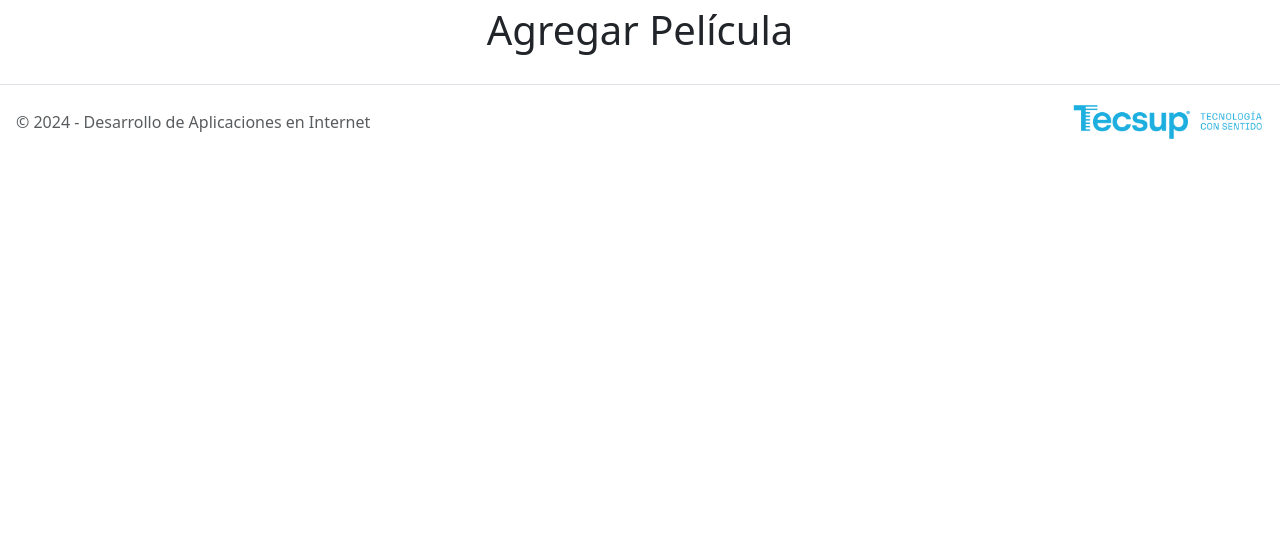
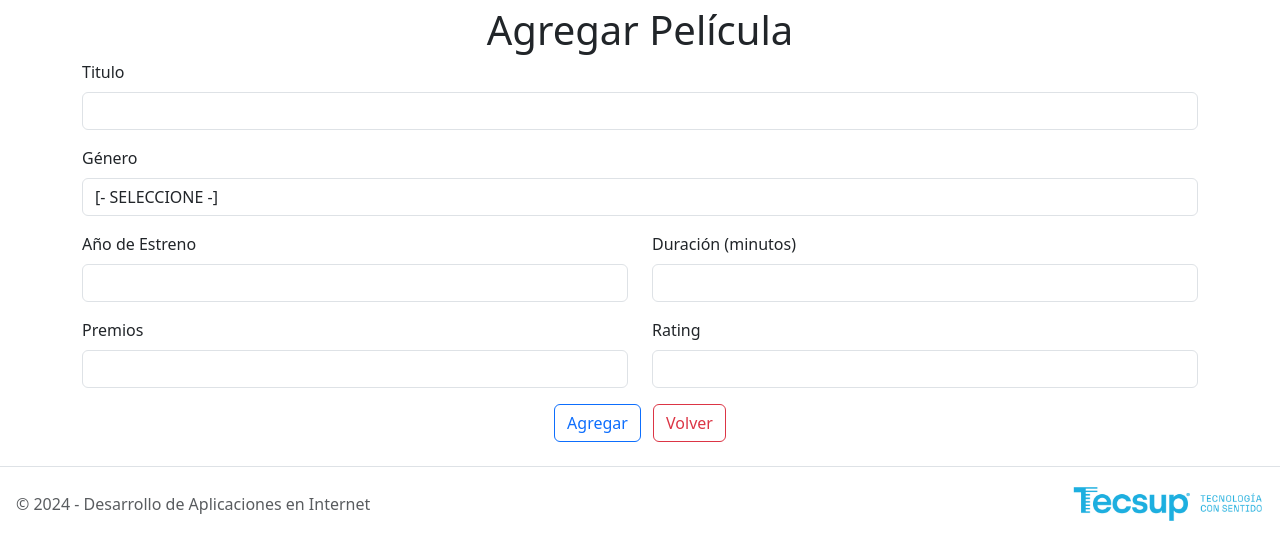
Before and after one commit to pvergel-tecsup/lab06b, a PHP site: page /movie_new.php in a window 1280 px wide. Shown: the part 57-617 px from the top of the page. Run offline with PHP 8.4, Linux system fonts and the light colour scheme.

Commit message:
POO y HTML para agregar

```diff
--- a/model/Genre.php
+++ b/model/Genre.php
@@ -3,6 +3,12 @@ class Genre
 {
     private $_genreId;
     private $_name;
+
+    public function __construct($genreId, $name)
+    {
+        $this->_genreId = $genreId;
+        $this->_name = $name;
+    }
 
     // GETTERS
     public function getGenreId()
--- a/movie_new.php
+++ b/movie_new.php
@@ -2,6 +2,48 @@
 require_once('./layout/header.php');
 ?>
 <div class="fs-1 text-center">Agregar Película</div>
+<form>
+    <div class="row mb-3">
+        <div class="col-sm-12">
+            <label for="title" class="form-label">Titulo</label>
+            <input type="text" name="title" class="form-control">
+        </div>
+    </div>
+    <div class="row mb-3">
+        <div class="col-sm-12">
+            <label for="title" class="form-label">Género</label>
+            <select name="genre_id" class="form-control">
+                <option value="">[- SELECCIONE -]</option>
+            </select>
+        </div>
+    </div>
+    <div class="row mb-3">
+        <div class="col-sm-6">
+            <label for="title" class="form-label">Año de Estreno</label>
+            <input type="number" name="release_year" class="form-control">
+        </div>
+        <div class="col-sm-6">
+            <label for="title" class="form-label">Duración (minutos)</label>
+            <input type="number" name="length" class="form-control">
+        </div>
+    </div>
+    <div class="row mb-3">
+        <div class="col-sm-6">
+            <label for="title" class="form-label">Premios</label>
+            <input type="number" name="awards" class="form-control">
+        </div>
+        <div class="col-sm-6">
+            <label for="title" class="form-label">Rating</label>
+            <input type="number" name="rating" class="form-control">
+        </div>
+    </div>
+    <div class="row mb-3">
+        <div class="col-sm-12 text-center">
+            <button type="submit" class="btn btn-outline-primary">Agregar</button>
+            <a href="index.php" class="btn btn-outline-danger ms-2" role="button">Volver</a>
+        </div>
+    </div>
+</form>
 <?php
 require_once('./layout/footer.php')
 ?>
```
Also changed, not shown: database/MovieDB.php (+10 -1 lines), index.php (+6 -4 lines), model/Movie.php (+10 -7 lines).
